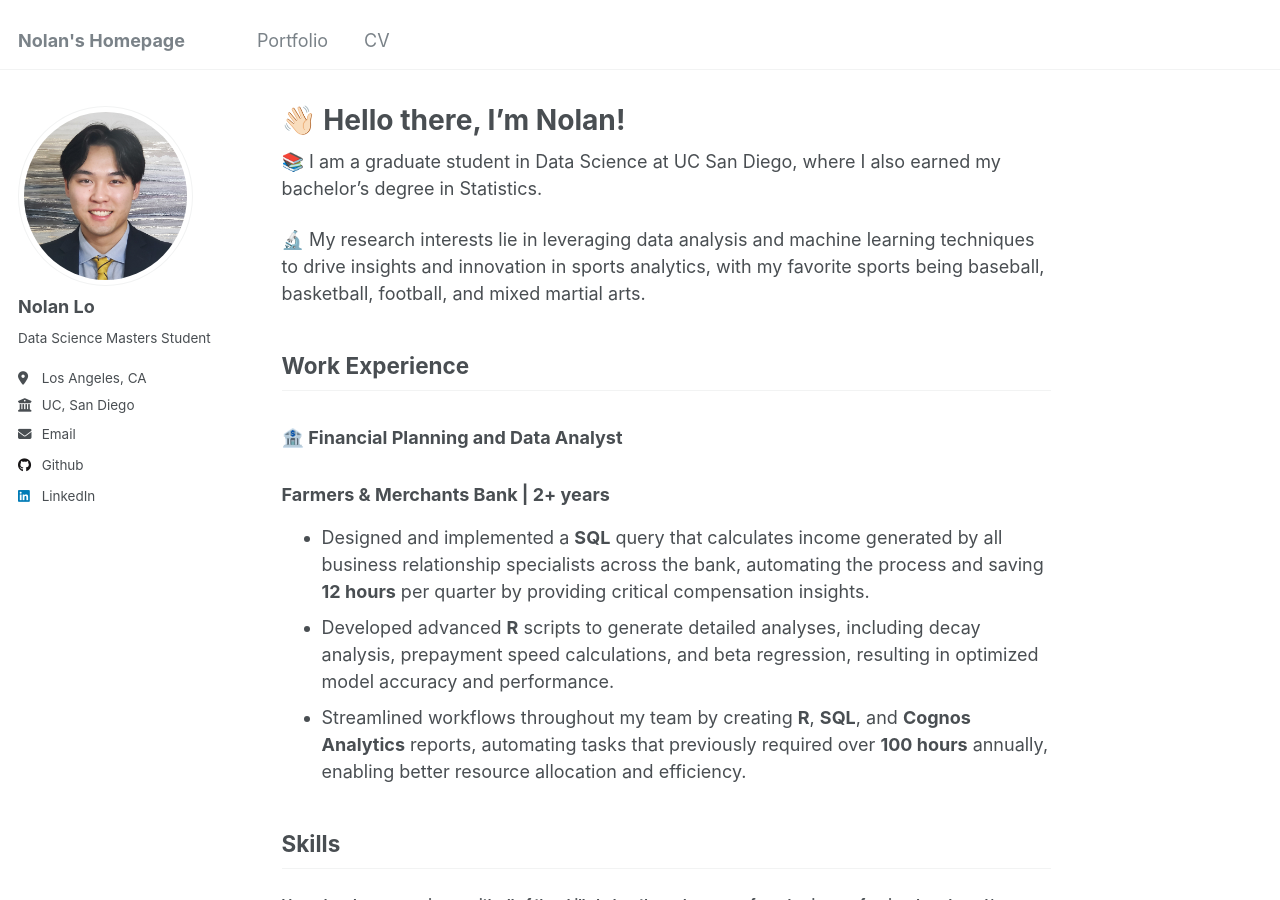
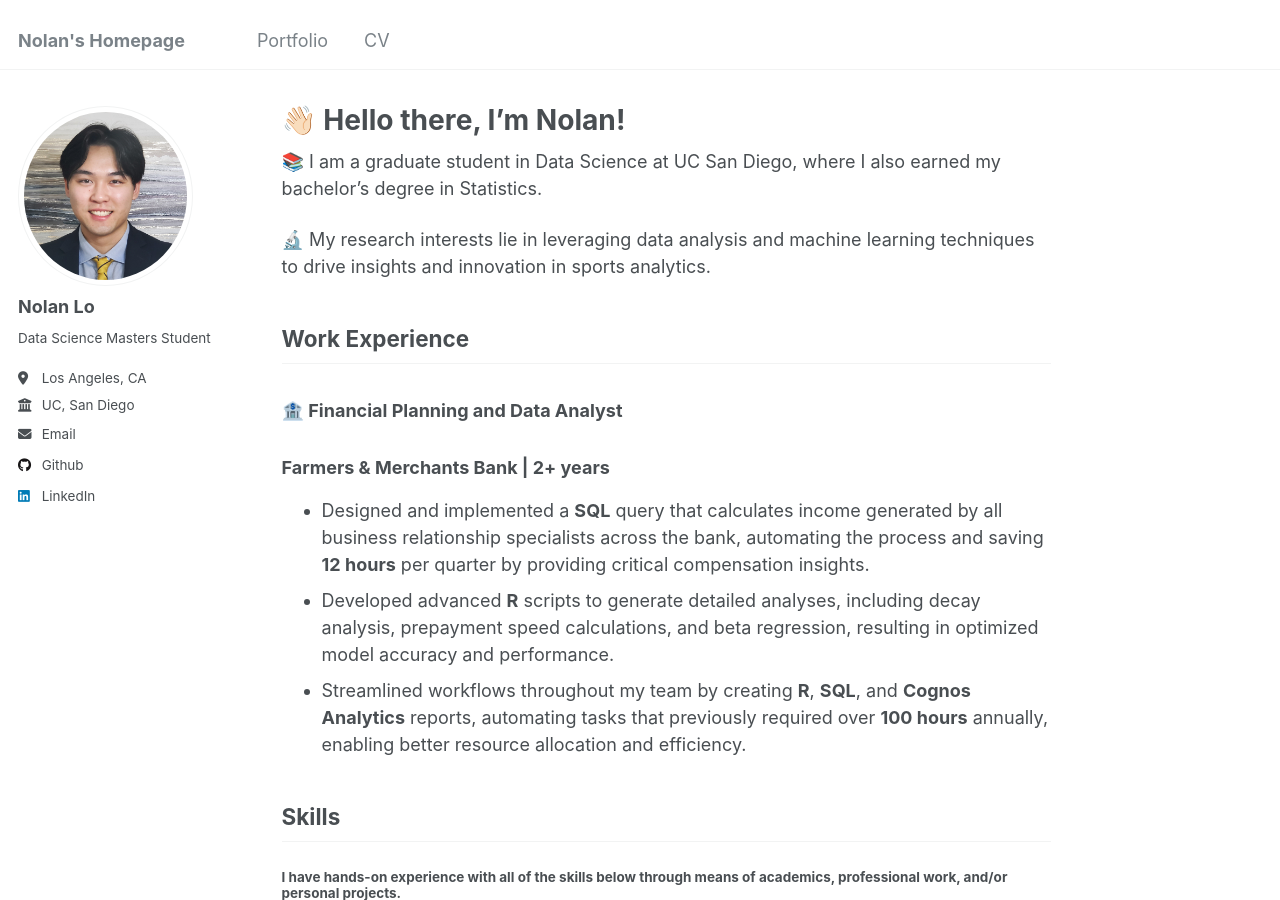
Before and after one commit to Nolan-Lo/Nolan-Lo.github.io, a Jekyll site: the page built from _pages/about.md, in a window 1280 px wide and 900 px high. Built offline with Jekyll 4.4.1, drawn with Linux system fonts in a browser that asks for light colours.

Commit message:
Update about.md
shortened interests

```diff
--- a/_pages/about.md
+++ b/_pages/about.md
@@ -9,7 +9,7 @@ redirect_from:
 
 📚 I am a graduate student in Data Science at UC San Diego, where I also earned my bachelor's degree in Statistics.
 
-🔬 My research interests lie in leveraging data analysis and machine learning techniques to drive insights and innovation in sports analytics, with my favorite sports being baseball, basketball, football, and mixed martial arts.
+🔬 My research interests lie in leveraging data analysis and machine learning techniques to drive insights and innovation in sports analytics.
 
 
 ## Work Experience
```
